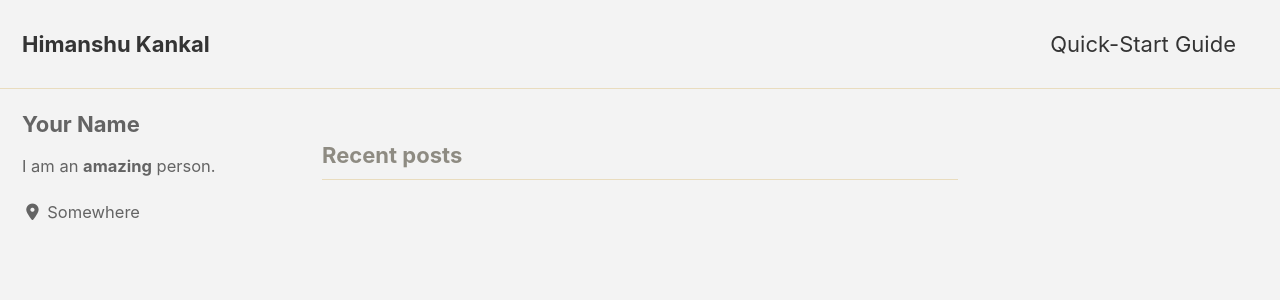
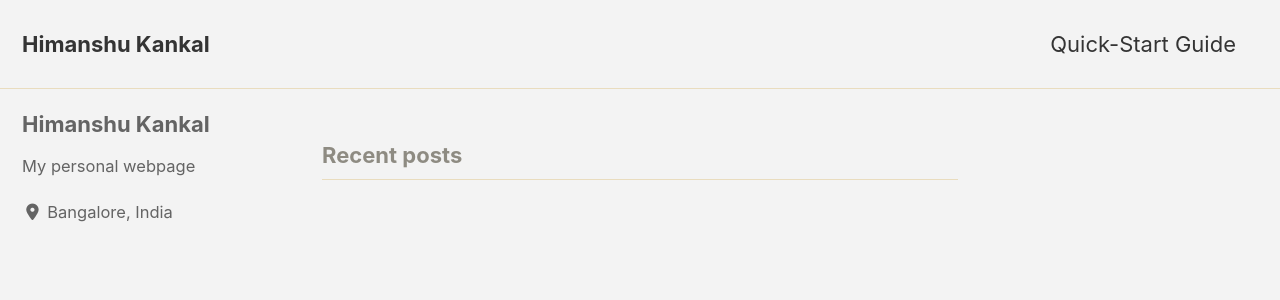
Before and after one commit to HimanUK/himanuk.github.io, a Jekyll site: the page built from index.html, in a window 1280 px wide and 900 px high. Shown: the top 300 px of the window. Built offline with Jekyll 4.4.1, drawn with Linux system fonts in a browser that asks for light colours; cached includes are drawn as plain includes; nearby versions of some CDN libraries; the list of posts is cut into pages by our own code.

Commit message:
Update _config.yml

```diff
--- a/_config.yml
+++ b/_config.yml
@@ -93,10 +93,10 @@ analytics:
 
 # Site Author
 author:
-  name             : "Your Name"
+  name             : "Himanshu Kankal"
   avatar           : # path of avatar image, e.g. "/assets/images/bio-photo.jpg"
-  bio              : "I am an **amazing** person."
-  location         : "Somewhere"
+  bio              : "My personal webpage"
+  location         : "Bangalore, India"
   email            :
   links:
     - label: "Email"
```
